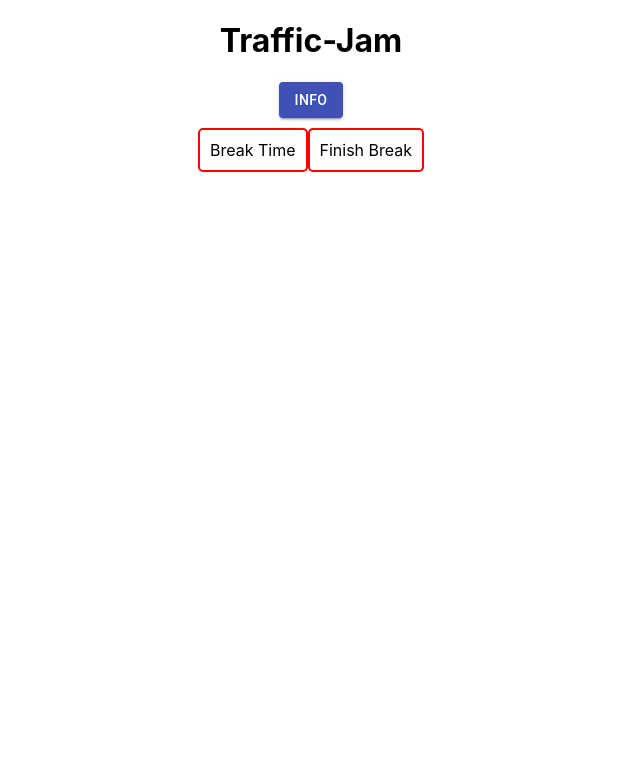
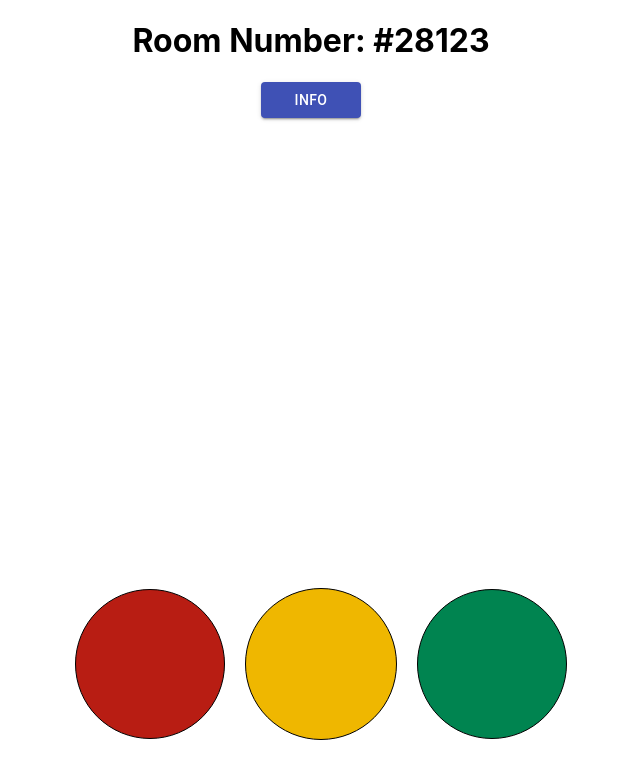
Before and after one commit to kavin1022/traffic-jam, a React (Create React App) app in the folder frontend/: page /another in a window 1280 px wide. Shown: the top 778 px of the page, without its empty margins (329-969 px from the left). Built offline with nearby package versions, Linux system fonts and the light colour scheme.

Commit message:
Changed interface to traffic light, fixed info popup

```diff
--- a/frontend/src/components/TrafficPage/InfoStats.js
+++ b/frontend/src/components/TrafficPage/InfoStats.js
@@ -47,6 +47,7 @@ const InfoStats = () => {
             <div>
                 <p>Start Time: 2021-07-31 09:00</p>
                 <p>Total Number of Breaks: 5</p>
+                <p>Current Duartion: 56 minutes</p>
             </div>
             <Button variant="contained" color="primary" onClick={closeModal}>Close</Button>
         </Modal>
--- a/frontend/src/pages/AnotherPage.js
+++ b/frontend/src/pages/AnotherPage.js
@@ -1,10 +1,12 @@
 import React from 'react';
+import { makeStyles } from '@material-ui/core';
 import '../styling/index.css';
-import Button from '../components/Button';
 import InfoStats from '../components/TrafficPage/InfoStats';
+import Button from '@material-ui/core/Button';
 
 function startBreak() {
   document.body.style = 'background: #bb1e10;';
+  console.log("test")
 }
 
 function finishBreak() {
@@ -15,11 +17,13 @@ function AnotherPage() {
 
   return (
     <div>
-      <h1>Traffic-Jam</h1>
+      <h1>Room Number: #28123</h1>
       <InfoStats/>
-      <div>
-        <Button buttonText={"Break Time"} clickAction={startBreak} />
-        <Button buttonText={"Finish Break"} clickAction={finishBreak} />
+      <br/>
+      <div className="three-lights">
+        <button class="red" onClick={startBreak}></button>
+        <span class="yellow"></span>
+        <button class="green" onClick={finishBreak}></button>
       </div>
     </div>
 
--- a/frontend/src/styling/anotherpage.css
+++ b/frontend/src/styling/anotherpage.css
@@ -1,4 +1,3 @@
 .infoButton{
-
-
+    width: 100px;
 }
--- a/frontend/src/styling/index.css
+++ b/frontend/src/styling/index.css
@@ -31,3 +31,47 @@ body {
 
   cursor: pointer;
 }
+
+.three-lights{
+  display:flex;
+  justify-content:center;
+  align-items:center;
+  bottom: 0;
+  margin-bottom: 50px;
+  width: 100%;
+  position: fixed;
+  padding: 10px;
+  gap: 20px
+}
+
+.red {
+  border: solid 1px black;
+  background:#B81D13;
+  border-radius: 50%;
+  width: 150px;
+  height: 150px;
+}
+
+.red:hover{
+  cursor: pointer;
+}
+
+.yellow {
+  border: solid 1px;
+  background: #EFB700;
+  border-radius: 50%;
+  width: 150px;
+  height: 150px;
+}
+
+.green {
+  border: solid 1px;
+  background: #008450;
+  border-radius: 50%;
+  width: 150px;
+  height: 150px;
+}
+
+.green:hover{
+  cursor: pointer;
+}
```
